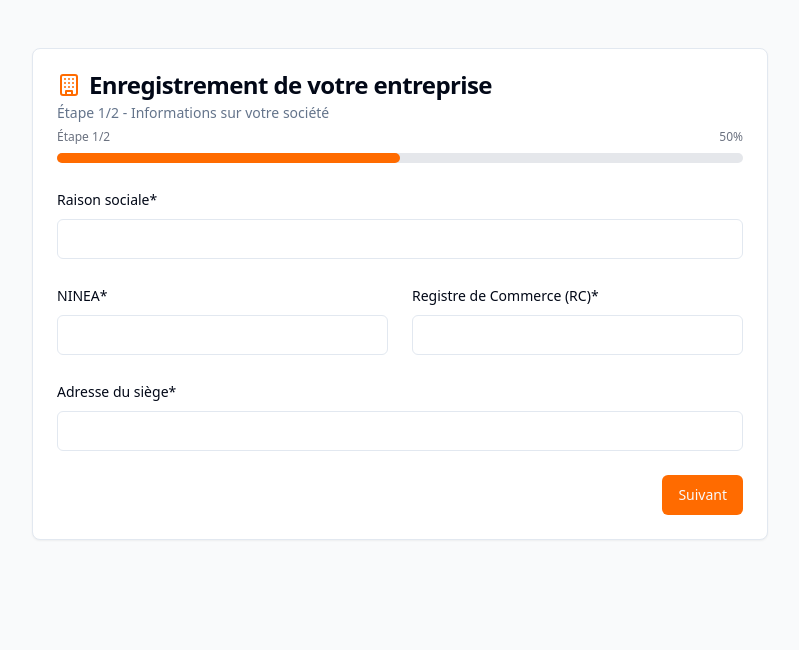
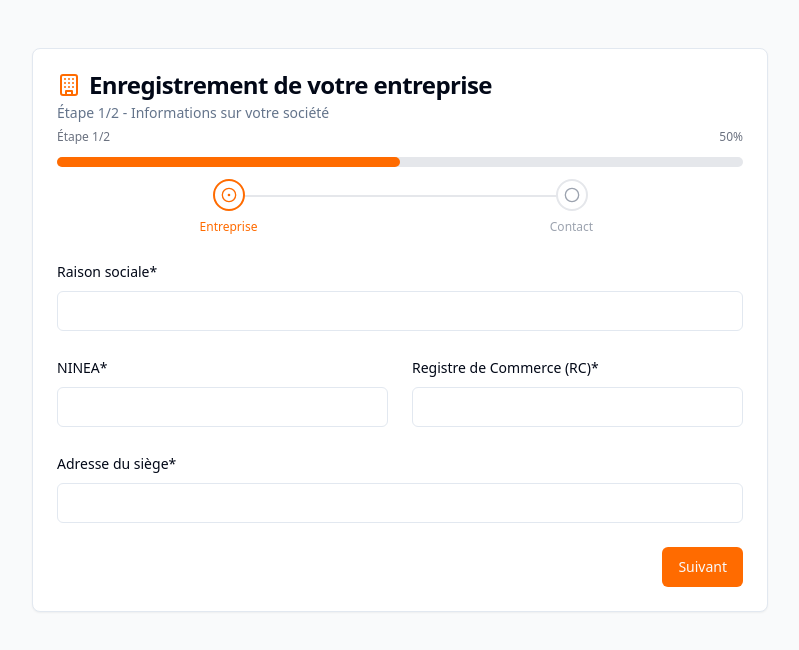
Before and after one commit to douania/retourgo-west-africa, a React (Vite) app: page /company-registration in a window 1280 px wide. Shown: the top 650 px of the page, without its empty margins (240-1039 px from the left). Built offline with nearby package versions, Linux system fonts and the light colour scheme.

Commit message:
Enhance RegistrationProgress component
Add step names and highlight current step.

```diff
--- a/src/components/registration/RegistrationLayout.tsx
+++ b/src/components/registration/RegistrationLayout.tsx
@@ -3,7 +3,7 @@ import React, { ReactNode } from "react";
 import { Card, CardContent, CardDescription, CardFooter, CardHeader, CardTitle } from "@/components/ui/card";
 import { Button } from "@/components/ui/button";
 import BottomNavigation from "@/components/navigation/BottomNavigation";
-import RegistrationProgress from "./RegistrationProgress";
+import RegistrationProgress, { RegistrationStep } from "./RegistrationProgress";
 import { LucideIcon } from "lucide-react";
 
 interface RegistrationLayoutProps {
@@ -12,6 +12,7 @@ interface RegistrationLayoutProps {
   children: ReactNode;
   currentStep: number;
   totalSteps: number;
+  steps?: RegistrationStep[];
   onNext?: () => void;
   onPrevious?: () => void;
   onSubmit?: (e: React.FormEvent) => void;
@@ -26,6 +27,7 @@ const RegistrationLayout = ({
   children,
   currentStep,
   totalSteps,
+  steps,
   onNext,
   onPrevious,
   onSubmit,
@@ -46,7 +48,11 @@ const RegistrationLayout = ({
               Étape {currentStep}/{totalSteps} - {description || "Informations personnelles"}
             </CardDescription>
 
-            <RegistrationProgress currentStep={currentStep} totalSteps={totalSteps} />
+            <RegistrationProgress
+              currentStep={currentStep}
+              totalSteps={totalSteps}
+              steps={steps}
+            />
           </CardHeader>
 
           <form onSubmit={onSubmit}>
--- a/src/components/registration/RegistrationProgress.tsx
+++ b/src/components/registration/RegistrationProgress.tsx
@@ -1,23 +1,92 @@
 
 import React from "react";
+import { Check, CircleDot, Circle } from "lucide-react";
+import { cn } from "@/lib/utils";
+
+export interface RegistrationStep {
+  id: number;
+  name: string;
+}
 
 interface RegistrationProgressProps {
   currentStep: number;
   totalSteps: number;
+  steps?: RegistrationStep[];
 }
 
-const RegistrationProgress = ({ currentStep, totalSteps }: RegistrationProgressProps) => {
+const RegistrationProgress = ({
+  currentStep,
+  totalSteps,
+  steps
+}: RegistrationProgressProps) => {
+  // If steps aren't provided, generate generic step names
+  const displaySteps = steps || Array.from({ length: totalSteps }, (_, i) => ({
+    id: i + 1,
+    name: `Étape ${i + 1}`
+  }));
+
   return (
-    <div className="w-full space-y-2">
+    <div className="w-full space-y-3">
       <div className="flex justify-between text-xs text-gray-500">
         <span>Étape {currentStep}/{totalSteps}</span>
         <span>{Math.round((currentStep / totalSteps) * 100)}%</span>
       </div>
-      <div className="w-full bg-gray-200 rounded-full h-2.5">
+
+      <div className="w-full bg-gray-200 rounded-full h-2.5 mb-4">
         <div
-          className="bg-retourgo-orange h-2.5 rounded-full"
+          className="bg-retourgo-orange h-2.5 rounded-full transition-all duration-300"
           style={{ width: `${(currentStep / totalSteps) * 100}%` }}
         ></div>
+      </div>
+
+      <div className="flex justify-between items-center">
+        {displaySteps.map((step) => (
+          <div
+            key={step.id}
+            className={cn(
+              "flex flex-col items-center relative",
+              { "flex-1": displaySteps.length > 1 }
+            )}
+          >
+            {/* Step connector line */}
+            {step.id < displaySteps.length && (
+              <div className={cn(
+                "absolute top-4 w-full h-0.5 left-1/2",
+                currentStep > step.id ? "bg-retourgo-orange" : "bg-gray-200"
+              )} />
+            )}
+
+            {/* Step indicator */}
+            <div className={cn(
+              "z-10 flex items-center justify-center w-8 h-8 rounded-full border-2",
+              currentStep === step.id
+                ? "border-retourgo-orange bg-white text-retourgo-orange"
+                : currentStep > step.id
+                  ? "border-retourgo-orange bg-retourgo-orange text-white"
+                  : "border-gray-200 bg-white text-gray-400"
+            )}>
+              {currentStep > step.id ? (
+                <Check className="h-4 w-4" />
+              ) : currentStep === step.id ? (
+                <CircleDot className="h-4 w-4" />
+              ) : (
+                <Circle className="h-4 w-4" />
+              )}
+            </div>
+
+            {/* Step name */}
+            <span className={cn(
+              "mt-2 text-xs font-medium text-center",
+              currentStep === step.id
+                ? "text-retourgo-orange"
+                : currentStep > step.id
+                  ? "text-gray-700"
+                  : "text-gray-400"
+            )}>
+              {step.name}
+            </span>
+          </div>
+        ))}
       </div>
     </div>
   );
--- a/src/pages/CompanyRegistration.tsx
+++ b/src/pages/CompanyRegistration.tsx
@@ -4,6 +4,7 @@ import { Building } from "lucide-react";
 import CompanyInfoForm from "@/components/registration/CompanyInfoForm";
 import RegistrationLayout from "@/components/registration/RegistrationLayout";
 import { useCompanyRegistration } from "@/hooks/useCompanyRegistration";
+import { RegistrationStep } from "@/components/registration/RegistrationProgress";
 
 const CompanyRegistration = () => {
   const {
@@ -17,12 +18,24 @@ const CompanyRegistration = () => {
     prevStep
   } = useCompanyRegistration();
 
+  const registrationSteps: RegistrationStep[] = [
+    {
+      id: 1,
+      name: "Entreprise"
+    },
+    {
+      id: 2,
+      name: "Contact"
+    }
+  ];
+
   return (
     <RegistrationLayout
       title="Enregistrement de votre entreprise"
       description="Informations sur votre société"
       currentStep={step}
       totalSteps={2}
+      steps={registrationSteps}
       onNext={nextStep}
       onPrevious={prevStep}
       onSubmit={handleSubmit}
--- a/src/pages/IndividualRegistration.tsx
+++ b/src/pages/IndividualRegistration.tsx
@@ -4,6 +4,7 @@ import { User } from "lucide-react";
 import PersonalInfoForm from "@/components/registration/PersonalInfoForm";
 import RegistrationLayout from "@/components/registration/RegistrationLayout";
 import { useIndividualRegistration } from "@/hooks/useIndividualRegistration";
+import { RegistrationStep } from "@/components/registration/RegistrationProgress";
 
 const IndividualRegistration = () => {
   const {
@@ -20,12 +21,24 @@ const IndividualRegistration = () => {
     prevStep
   } = useIndividualRegistration();
 
+  const registrationSteps: RegistrationStep[] = [
+    {
+      id: 1,
+      name: "Identité"
+    },
+    {
+      id: 2,
+      name: "Coordonnées"
+    }
+  ];
+
   return (
     <RegistrationLayout
       title="Complétez votre profil"
       description="Informations personnelles"
       currentStep={step}
       totalSteps={2}
+      steps={registrationSteps}
       onNext={nextStep}
       onPrevious={prevStep}
       onSubmit={handleSubmit}
```
